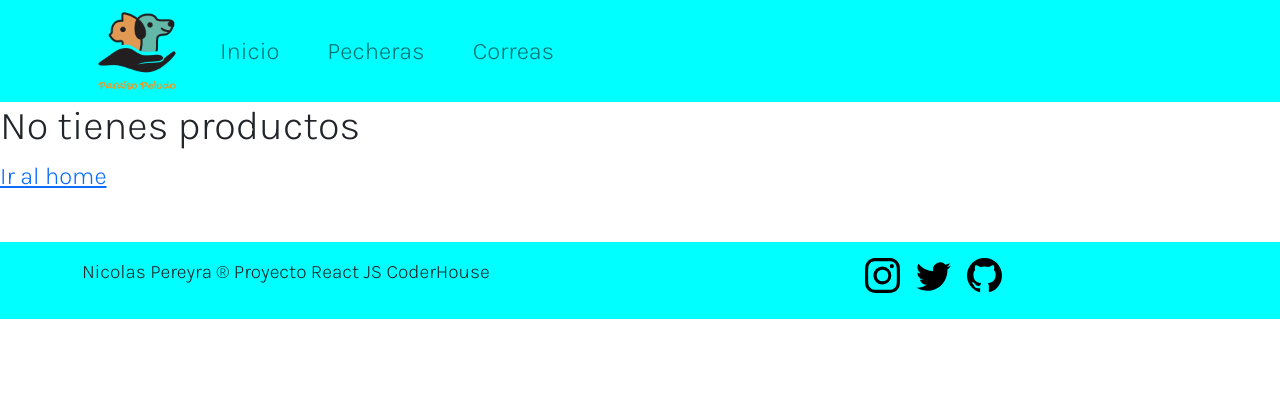
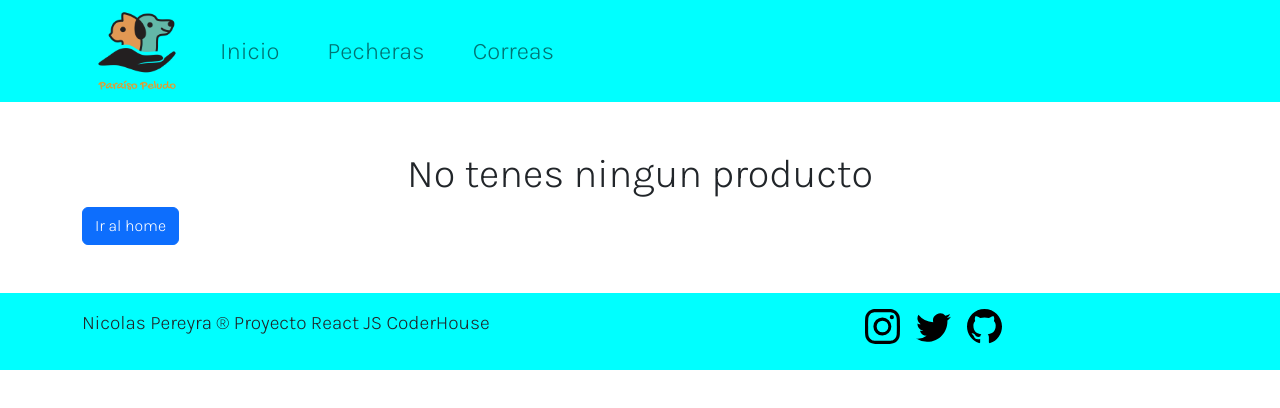
Before and after one commit to NicoDewloren/CoderHouse-ReactJS, a React (Create React App) app: page /checkout in a window 1280 px wide. Shown: the top 408 px of the page. Built offline with nearby package versions, Linux system fonts and the light colour scheme.

Commit message:
cambios y entrega

```diff
--- a/src/componentes/Checkout.jsx
+++ b/src/componentes/Checkout.jsx
@@ -16,9 +16,13 @@ const Checkout = () => {
 
   if (cart.length === 0) {
     return (
-      <div>
-        <h1>No tienes productos</h1>
-        <Link to="/"> Ir al home</Link>
+      <div className="container mt-5">
+        <div className="col-md-12">
+          <h1 className="text-center">No tenes ningun producto</h1>
+          <Link to="/">
+            <button className="btn btn-primary">Ir al home</button>
+          </Link>
+        </div>
       </div>
     );
   }
@@ -27,10 +31,12 @@ const Checkout = () => {
     return (
       <div className="container">
         <div className="row">
-          <h1 className="text-center">Gracias por tu compra! </h1>
-          <h3 className="text-center mt-3">
-            Te dejamos el codigo de seguimiento : {orderId}
-          </h3>
+          <div className="col-md-12">
+            <h1 className="text-center">Gracias por tu compra! </h1>
+            <h3 className="text-center mt-3">
+              Te dejamos el codigo de seguimiento : {orderId}
+            </h3>
+          </div>
         </div>
       </div>
     );
```
